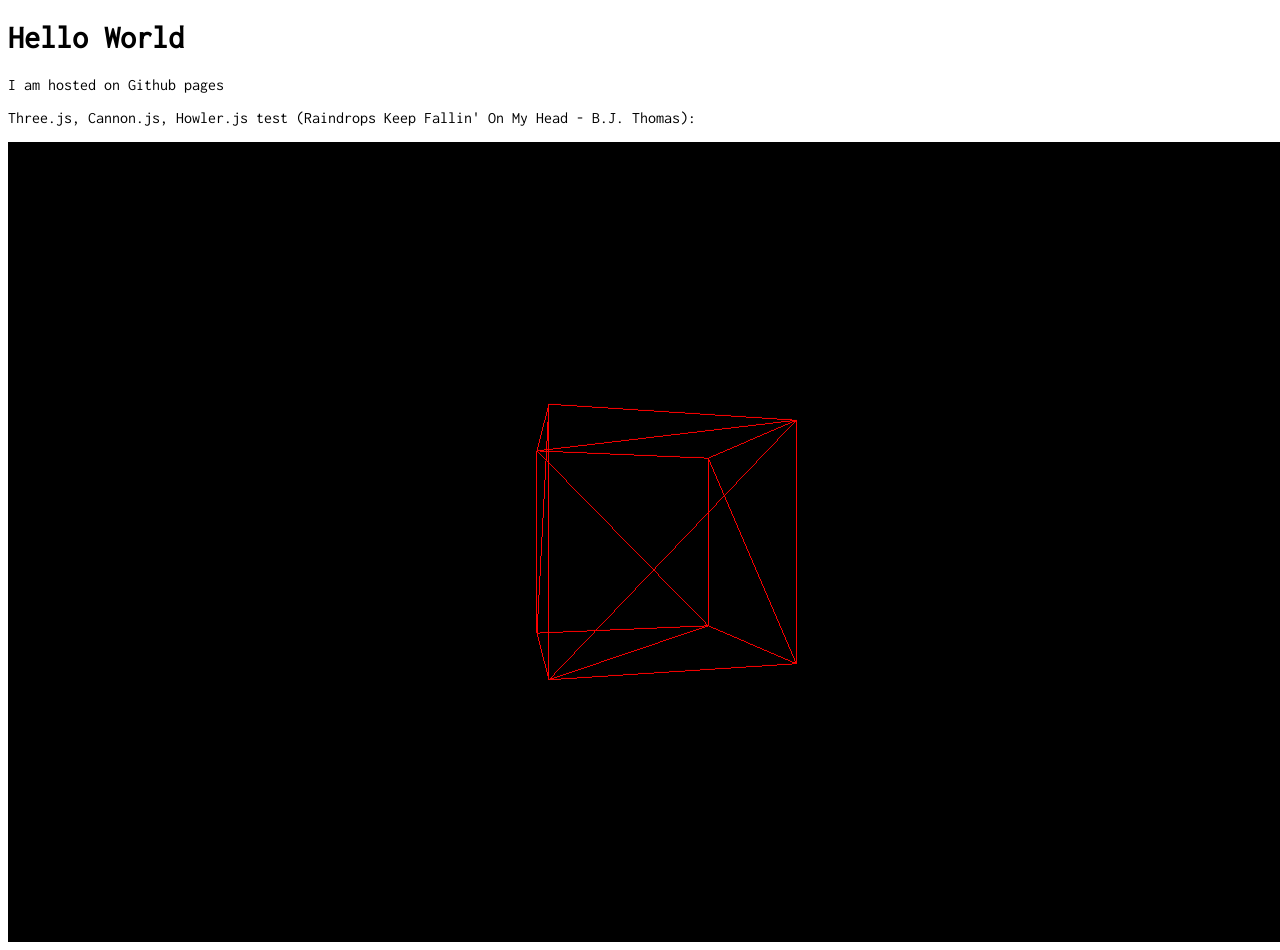
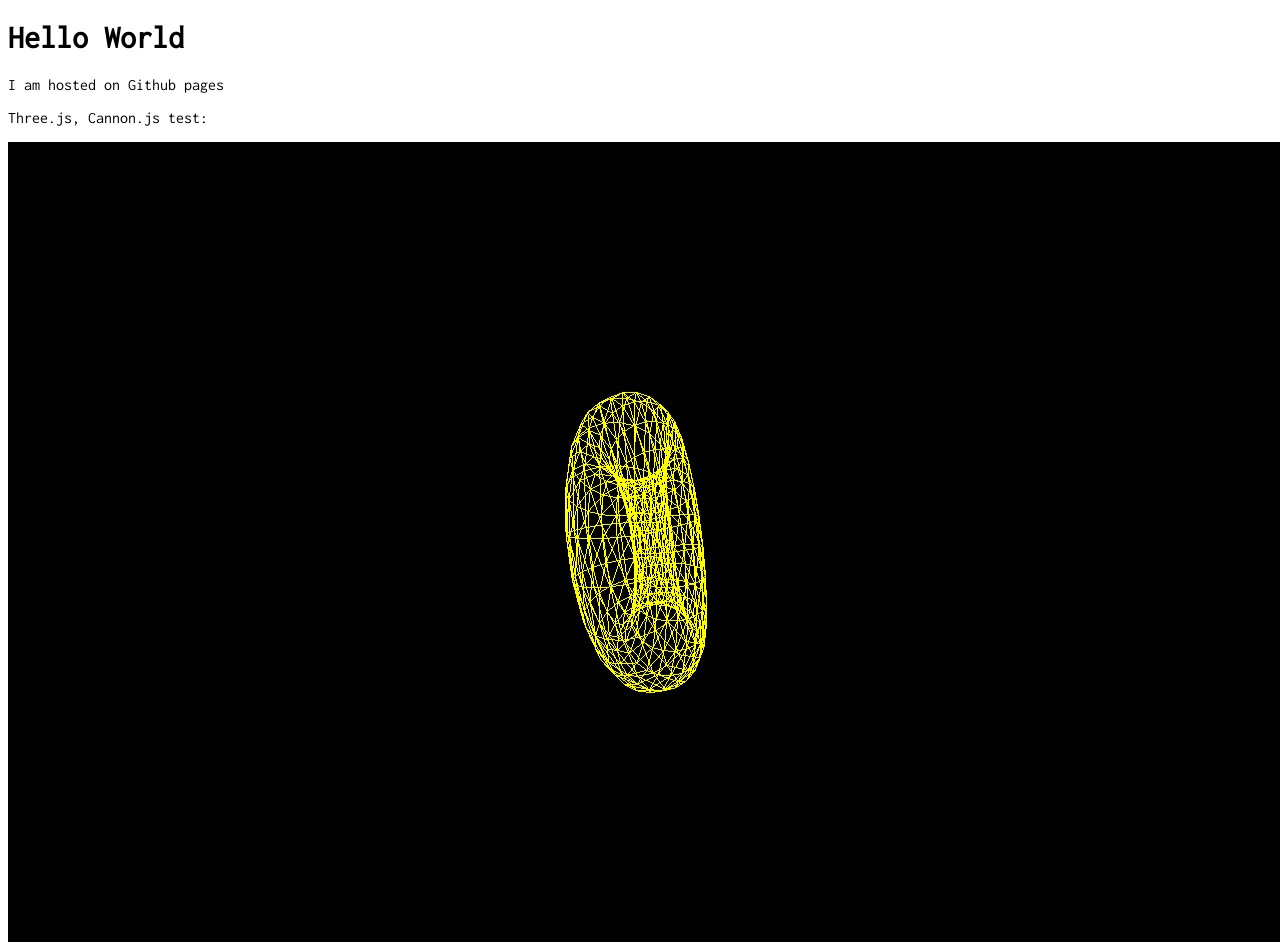
Before and after one commit to CubePresser/archive-personal-website, a plain HTML site: page index.html in a window 1280 px wide. Drawn offline with nearby package versions, Linux system fonts and the light colour scheme; no server answers; animation ran at ten frames a second.

Commit message:
Removed music, changed visual

```diff
--- a/index.html
+++ b/index.html
@@ -26,19 +26,10 @@
 <body>
     <h1>Hello World</h1>
     <p>I am hosted on Github pages</p>
-    <p>Three.js, Cannon.js, Howler.js test (Raindrops Keep Fallin' On My Head - B.J. Thomas):</p>
+    <p>Three.js, Cannon.js test:</p>
     <script>
         var world, mass, body, shape, timeStep=1/60,
         camera, scene, renderer, geometry, material, mesh;
-
-        function playMusic()
-        {
-            var raindrops = new Howl({
-                src: ['music/raindrops.m4a']
-            });
-
-            raindrops.play();
-        }
 
         function initCannon() {
             world = new CANNON.World();
@@ -51,8 +42,8 @@
                 mass: 1
             });
             body.addShape(shape);
-            body.angularVelocity.set(0,10,0);
-            body.angularDamping = 0.1;
+            body.angularVelocity.set(2,10,4);
+            body.angularDamping = 0.35;
             world.addBody(body);
         }
 
@@ -61,8 +52,8 @@
             camera = new THREE.PerspectiveCamera( 75, window.innerWidth / window.innerHeight, 1, 100 );
             camera.position.z = 5;
             scene.add( camera );
-            geometry = new THREE.BoxGeometry( 2, 2, 2 );
-            material = new THREE.MeshBasicMaterial( { color: 0xff0000, wireframe: true } );
+            geometry = new THREE.TorusGeometry(1, 0.4, 20, 20, Math.PI * 2);
+            material = new THREE.MeshBasicMaterial( { color: 0xffff00 , wireframe: true} );
             mesh = new THREE.Mesh( geometry, material );
             scene.add( mesh );
             renderer = new THREE.WebGLRenderer();
@@ -88,7 +79,6 @@
             renderer.render( scene, camera );
         }
 
-        playMusic();
         initThree();
         initCannon();
         animate();
```
Also changed, not shown: 1 other file.
